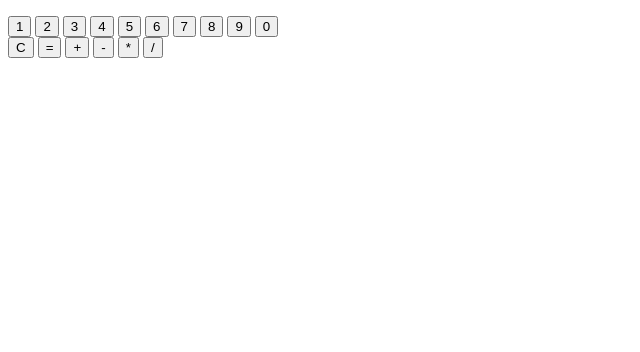
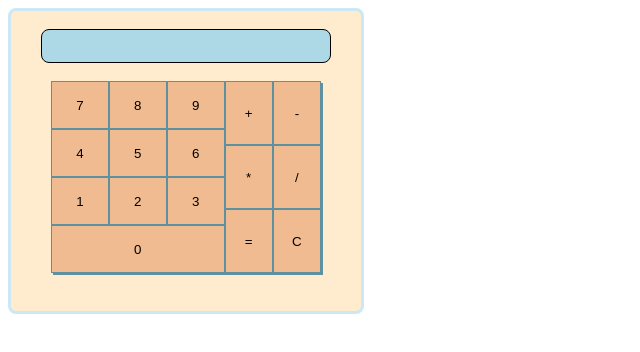
Before and after one commit to LeonKonst/calculator, a plain HTML site: page index.html in a window 1280 px wide. Shown: the whole page, without its empty margins (0-640 px from the left). Drawn offline with Linux system fonts and the light colour scheme.

Commit message:
GIve the main design to the calculator

```diff
--- a/index.html
+++ b/index.html
@@ -11,24 +11,32 @@
         <p id="display"></p>
         <div id="buttons-container">
             <div id="digit-buttons">
-                <button id="one-btn" value="1">1</button>
-                <button id="two-btn" value="2">2</button>
-                <button id="three-btn" value="3">3</button>
-                <button id="four-btn" value="4">4</button>
-                <button id="five-btn" value="5">5</button>
-                <button id="six-btn" value="6">6</button>
-                <button id="seven-btn" value="7">7</button>
-                <button id="eight-btn" value="8">8</button>
-                <button id="nine-btn" value="9">9</button>
-                <button id="zero-btn" value="0">0</button>
+                <button class="digit-btn" id="seven-btn" value="7">7</button>
+                <button class="digit-btn" id="eight-btn" value="8">8</button>
+                <button class="digit-btn" id="nine-btn" value="9">9</button>
+
+                <button class="digit-btn" id="four-btn" value="4">4</button>
+                <button class="digit-btn" id="five-btn" value="5">5</button>
+                <button class="digit-btn" id="six-btn" value="6">6</button>
+
+                <button class="digit-btn" id="one-btn" value="1">1</button>
+                <button class="digit-btn" id="two-btn" value="2">2</button>
+                <button class="digit-btn" id="three-btn" value="3">3</button>
+
+                <button class="digit-btn" id="zero-btn" value="0">0</button>
             </div>
             <div id="operator-buttons">
-                <button id="clear" value="clear">C</button>
-                <button id="equal" value="equal">=</button>
-                <button id="plus" value="plus">+</button>
-                <button id="minus" value="minus">-</button>
-                <button id="multiply" value="multiply">*</button>
-                <button id="divide" value="divide">/</button>
+
+
+                <button class="operator-btn" id="plus" value="plus">+</button>
+                <button class="operator-btn" id="minus" value="minus">-</button>
+
+
+                <button class="operator-btn" id="multiply" value="multiply">*</button>
+                <button class="operator-btn" id="divide" value="divide">/</button>
+
+                <button class="operator-btn" id="equal" value="equal">=</button>
+                <button class="operator-btn" id="clear" value="clear">C</button>
             </div>
         </div>
     </div>
--- a/styles.css
+++ b/styles.css
@@ -0,0 +1,65 @@
+#calculator-conatiner{
+    width:350px;
+    height:300px;
+    border-radius: 8px;
+    display: flex;
+    flex-direction: column;
+    border: 3px solid rgb(205, 232, 245);
+    background-color: blanchedalmond;
+    align-items: center;
+}
+
+#display{
+    border: 1px solid black;
+    border-radius: 8px;
+    width:80%;
+    height: 24px;
+    font-size: 18px;
+    padding: 4px;
+    background-color: lightblue;
+}
+
+#buttons-container{
+    display: flex;
+    justify-content: space-evenly;
+    width: 270px;
+    margin: 0;
+    padding: 0;
+}
+
+#digit-buttons{
+    width: 180px;
+    display: flex;
+    flex-wrap: wrap;
+
+}
+
+#operator-buttons{
+    width: 100px;
+    display: flex;
+    flex-wrap: wrap;
+}
+
+
+.digit-btn, .operator-btn{
+    width: 48px;
+    min-height: 48px;
+    margin: 0;
+    flex:auto;
+}
+
+button{
+    background-color: rgb(240, 187, 144);
+    border: 1px solid rgb(94, 144, 160);
+    box-shadow: 2px 2px rgb(94, 144, 160);
+    z-index: 2;
+    transition: all 0.1s;
+}
+
+button:hover{
+    transform: translate(2px, 2px);
+}
+
+button:active{
+    background-color: rgb(228, 162, 109);
+}
```
